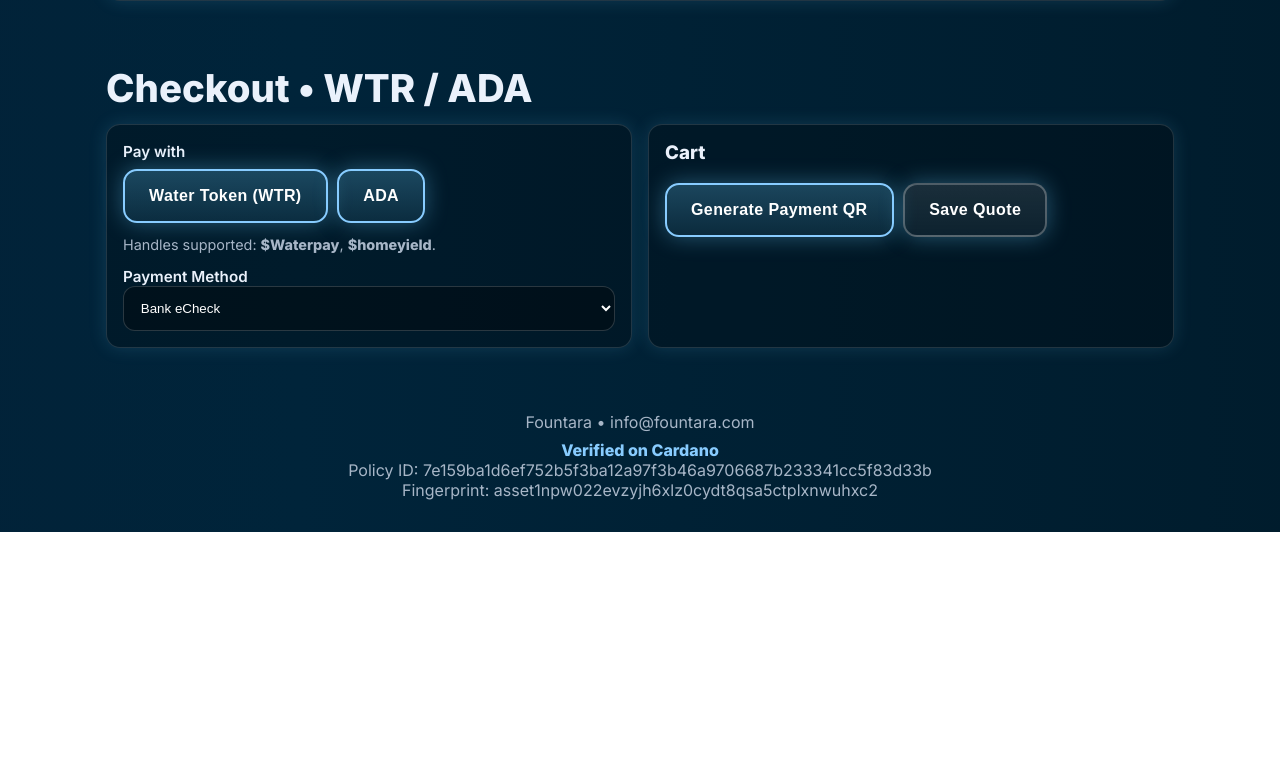
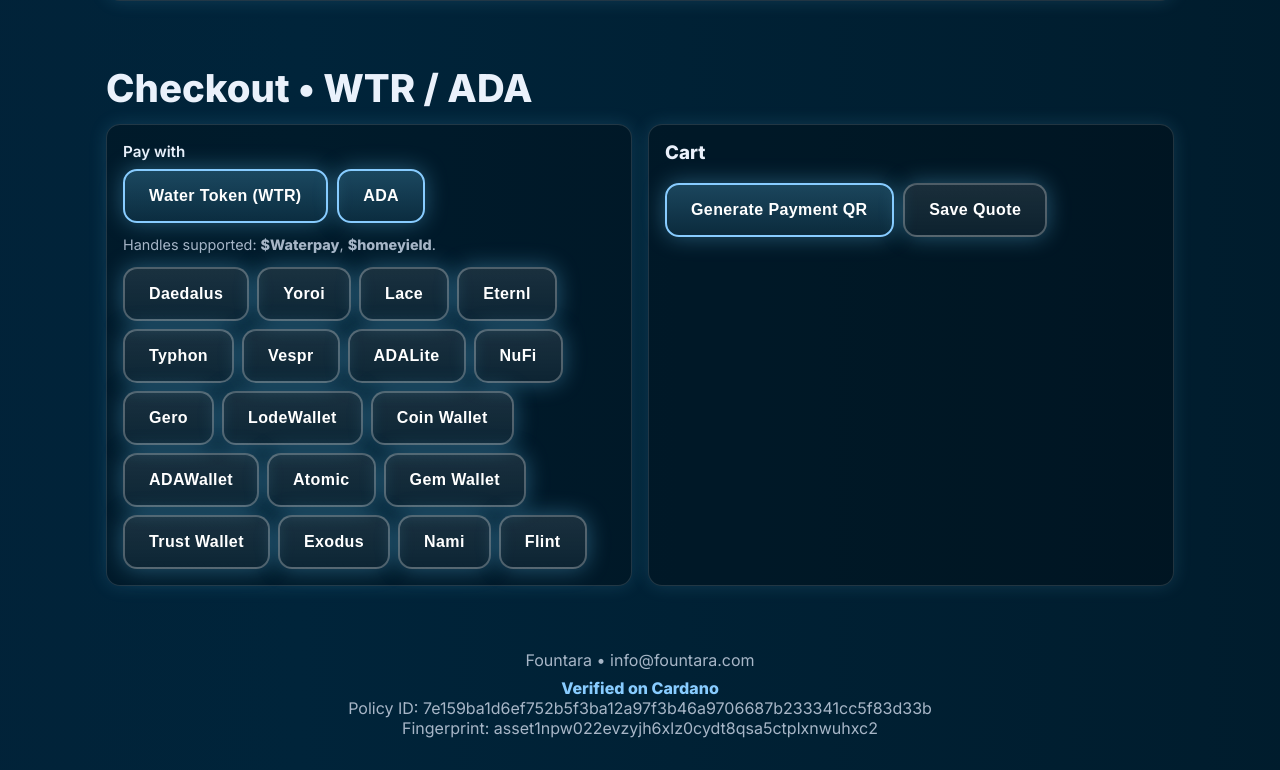
Before and after one commit to Adahandles/FOUNTARA, a plain HTML site: page index.html in a window 1280 px wide. Shown: the part 2160-2930 px from the top of the page. Before the commit the page ends 2692 px from the top, so only its background shows below. Drawn offline with Linux system fonts and the light colour scheme.

Commit message:
Add files via upload

```diff
--- a/index.html
+++ b/index.html
@@ -215,18 +215,27 @@ footer{color:var(--muted);text-align:center;padding:2rem 1rem}
         <button class="btn" onclick="setPay('ADA')">ADA</button>
       </div>
       <p class="small muted" style="margin-top:.8rem">Handles supported: <strong>$Waterpay</strong>, <strong>$homeyield</strong>.</p>
-      <!-- New payment method selector -->
-      <label style="display:block;margin-top:.8rem">Payment Method
-        <select id="paymentMethod" class="input">
-          <option value="echk">Bank eCheck</option>
-          <option value="card">Credit / Debit Card</option>
-          <option value="venmo">Venmo</option>
-          <option value="paypal">PayPal</option>
-          <option value="cashapp">Cash App</option>
-          <option value="chime">Chime</option>
-          <option value="anycrypto">Any Crypto (auto-swap to ADA)</option>
-        </select>
-      </label>
+      <!-- Wallet payment method buttons -->
+      <div id="walletButtons" class="flex" style="margin-top:.8rem;flex-wrap:wrap;gap:.5rem;">
+        <button class="btn secondary wallet-btn" data-wallet="Daedalus">Daedalus</button>
+        <button class="btn secondary wallet-btn" data-wallet="Yoroi">Yoroi</button>
+        <button class="btn secondary wallet-btn" data-wallet="Lace">Lace</button>
+        <button class="btn secondary wallet-btn" data-wallet="Eternl">Eternl</button>
+        <button class="btn secondary wallet-btn" data-wallet="Typhon">Typhon</button>
+        <button class="btn secondary wallet-btn" data-wallet="Vespr">Vespr</button>
+        <button class="btn secondary wallet-btn" data-wallet="ADALite">ADALite</button>
+        <button class="btn secondary wallet-btn" data-wallet="NuFi">NuFi</button>
+        <button class="btn secondary wallet-btn" data-wallet="Gero">Gero</button>
+        <button class="btn secondary wallet-btn" data-wallet="LodeWallet">LodeWallet</button>
+        <button class="btn secondary wallet-btn" data-wallet="CoinWallet">Coin Wallet</button>
+        <button class="btn secondary wallet-btn" data-wallet="ADAWallet">ADAWallet</button>
+        <button class="btn secondary wallet-btn" data-wallet="Atomic">Atomic</button>
+        <button class="btn secondary wallet-btn" data-wallet="Gem">Gem Wallet</button>
+        <button class="btn secondary wallet-btn" data-wallet="Trust">Trust Wallet</button>
+        <button class="btn secondary wallet-btn" data-wallet="Exodus">Exodus</button>
+        <button class="btn secondary wallet-btn" data-wallet="Nami">Nami</button>
+        <button class="btn secondary wallet-btn" data-wallet="Flint">Flint</button>
+      </div>
     </div>
     <div class="card">
       <h3 style="margin-top:0">Cart</h3>
@@ -244,7 +253,7 @@ let pay='WTR', cart=[];
 // Track reserves
 let reserved_gal=0, reserved_cases=0, reserved_tankers=0, reserved_credit=0;
 let reserved_rights=0, reserved_bagged_cans=0; // new counters for rights and bagged/cans
-// Payment method variable
+// Payment method variable (unused placeholder to maintain backward compatibility)
 let paymentMethod='echk';
 // Additional counters for Fountara and user reserves by category
 let bank_tanker_gal=0, bank_canned_gal=0, bank_bagged_gal=0;
@@ -284,9 +293,12 @@ function setPay(x){pay=x;}
 function connectWallet(){
   const walletSelect = document.getElementById('walletDropdown');
   if(walletSelect){
-    walletSelect.innerHTML = '<option value="">Select wallet</option>' +
-      '<option value="wallet1">Cardano Wallet 1</option>' +
-      '<option value="wallet2">Cardano Wallet 2</option>';
+    const wallets = [
+      'Daedalus','Yoroi','Lace','Eternl','Typhon','Vespr','ADALite','NuFi','Gero','LodeWallet','Coin Wallet','ADAWallet','Atomic','Gem','Trust','Exodus','Nami','Flint'
+    ];
+    let html = '<option value="">Select wallet</option>';
+    wallets.forEach(function(w){ html += `<option value="${w}">${w}</option>`; });
+    walletSelect.innerHTML = html;
     walletSelect.style.display = '';
   }
 }
@@ -440,15 +452,7 @@ renderQuote();
 toggleDestination();
 </script>
 
-<!-- Listener for payment method dropdown -->
-<script>
-const pmEl = document.getElementById('paymentMethod');
-if (pmEl) {
-  pmEl.addEventListener('change', function(){
-    paymentMethod = this.value;
-  });
-}
-</script>
+<!-- No payment method dropdown listener needed since wallets are buttons -->
 
 <!-- Verified on Cardano Footer -->
 <footer style="color:var(--muted);text-align:center;padding:2rem 1rem">
```
